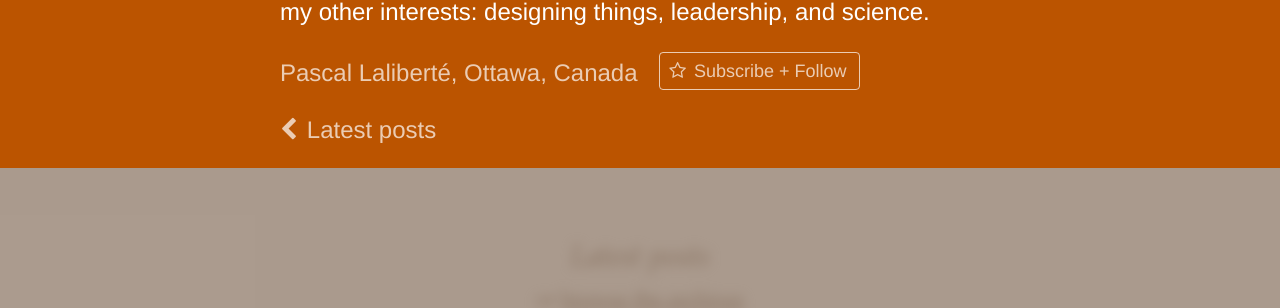
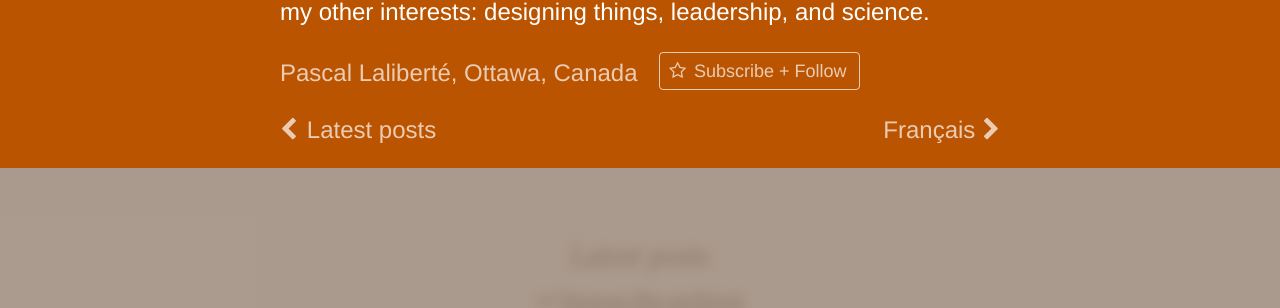
Before and after one commit to pascallaliberte/by.pascallaliberte.me, a Jekyll site: the page built from index.html, in a window 1280 px wide. Shown: the part 294-602 px from the top of the page. Built offline with Jekyll 4.4.1, drawn with Linux system fonts in a browser that asks for light colours; nearby versions of some CDN libraries; the list of posts is cut into pages by our own code.

Commit message:
Added links to the alt_lang (Français)

```diff
--- a/_includes/about.html
+++ b/_includes/about.html
@@ -22,6 +22,7 @@
         <i class="fa fa-chevron-left"></i> Latest posts
       </a>
       {% endif %}
+      {% include alt-lang-link.html from="about" %}
     </div>
   </div>
 
--- /dev/null
+++ b/_includes/alt-lang-link.html
@@ -0,0 +1,17 @@
+{% if include.from == "about" %}
+
+  {% if page.alt_lang_path %}
+  <a href="{{ site.alt_lang_url }}{{ page.alt_lang_path }}" lang="{{ site.alt_lang }}" hreflang="{{ site.alt_lang }}" rel="alternate" class="about-links-alt-lang nowrap">Français<i class="about-links-alt-lang-icon fa fa-chevron-right"></i></a>
+  {% else %}
+  <a href="{{ site.alt_lang_url }}" lang="{{ site.alt_lang }}" hreflang="{{ site.alt_lang }}" rel="alternate" class="about-links-alt-lang nowrap">Français<i class="about-links-alt-lang-icon fa fa-chevron-right"></i></a>
+  {% endif %}
+{% else %}
+  {% if page.alt_lang_path or post.alt_lang_path %}
+  <span class="instapaper_ignore post-alt-lang">
+  <span class="post-meta-separator">&bull;</span>
+
+  <a href="{{ site.alt_lang_url }}{% if page.alt_lang_path %}{{ page.alt_lang_path }}{% else %}{{ post.alt_lang_path }}{% endif %}" lang="{{ site.alt_lang }}" hreflang="{{ site.alt_lang }}" rel="alternate" class="post-alt-lang-link nowrap">Changer au français<i class="post-alt-lang-link-icon fa fa-angle-right"></i></a>
+
+  </span>
+  {% endif %}
+{% endif %}
--- a/_layouts/post.html
+++ b/_layouts/post.html
@@ -19,6 +19,7 @@
 
 <p class="meta">
   <time datetime="{{ page.date | date_to_xmlschema }}" pubdate="pubdate">{{ page.date | date: "%B %e, %Y" }}</time>
+  {% include alt-lang-link.html %}
   {% if page.link %}
     {% include permalink.html %}
   {% endif %}
--- a/a/css/screen.css
+++ b/a/css/screen.css
@@ -592,19 +592,24 @@
 }
 
 /* line 135, ../sass/layouts/post.sass */
-.post-permalink-icon {
+.post-alt-lang-link {
+  color: #BCAFA5;
+}
+
+/* line 138, ../sass/layouts/post.sass */
+.post-permalink-icon, .post-alt-lang-link-icon {
   font-size: 14px;
   font-size: 1.4rem;
   padding-left: 5px;
   padding-left: 0.5rem;
 }
 
-/* line 139, ../sass/layouts/post.sass */
-.post-permalink:hover {
+/* line 142, ../sass/layouts/post.sass */
+.post-permalink:hover, .post-alt-lang-link:hover {
   color: #BB5400;
 }
 
-/* line 142, ../sass/layouts/post.sass */
+/* line 145, ../sass/layouts/post.sass */
 .post .footnotes {
   font-size: 14px;
   font-size: 1.4rem;
@@ -617,7 +622,7 @@
   margin-top: 4rem;
 }
 
-/* line 149, ../sass/layouts/post.sass */
+/* line 152, ../sass/layouts/post.sass */
 .post .post-link-title, .is-post .post .post-link-title {
   font-size: 28px;
   font-size: 2.8rem;
@@ -625,7 +630,7 @@
   line-height: 3.2rem;
 }
 
-/* line 153, ../sass/layouts/post.sass */
+/* line 156, ../sass/layouts/post.sass */
 .post-link-icon {
   font-size: 16px;
   font-size: 1.6rem;
@@ -636,7 +641,7 @@
   vertical-align: middle;
 }
 
-/* line 159, ../sass/layouts/post.sass */
+/* line 162, ../sass/layouts/post.sass */
 .is-home .post {
   margin-top: 70px;
   margin-top: 7rem;
@@ -644,7 +649,7 @@
   margin-bottom: 7rem;
 }
 
-/* line 163, ../sass/layouts/post.sass */
+/* line 166, ../sass/layouts/post.sass */
 .post-next-steps {
   color: #BCAFA5;
   font-size: 12px;
@@ -653,7 +658,7 @@
   line-height: 1.6rem;
   text-align: center;
 }
-/* line 168, ../sass/layouts/post.sass */
+/* line 171, ../sass/layouts/post.sass */
 .post-next-steps .subscribe-follow-link {
   margin: 0;
   text-decoration: none;
@@ -665,18 +670,18 @@
   margin-bottom: 5px;
   margin-bottom: 0.5rem;
 }
-/* line 174, ../sass/layouts/post.sass */
+/* line 177, ../sass/layouts/post.sass */
 .post-next-steps .subscribe-follow-link:hover, .post-next-steps .subscribe-follow-link:focus {
   color: white;
   background-color: #BB5400;
   border-color: #BB5400;
 }
-/* line 178, ../sass/layouts/post.sass */
+/* line 181, ../sass/layouts/post.sass */
 .post-next-steps .subscribe-follow-link:active {
   background-color: #883d00;
   border-color: #883d00;
 }
-/* line 181, ../sass/layouts/post.sass */
+/* line 184, ../sass/layouts/post.sass */
 .post-next-steps .blog-nav-pagination-summary-links {
   margin: 0;
   font-size: inherit;
@@ -685,29 +690,29 @@
   margin-bottom: 1rem;
 }
 
-/* line 187, ../sass/layouts/post.sass */
+/* line 190, ../sass/layouts/post.sass */
 .post-continue-reading {
   text-decoration: none;
 }
 
-/* line 190, ../sass/layouts/post.sass */
+/* line 193, ../sass/layouts/post.sass */
 .post-continue-reading-link {
   text-decoration: underline;
   padding-right: 0.2em;
 }
 
 @media print {
-  /* line 195, ../sass/layouts/post.sass */
+  /* line 198, ../sass/layouts/post.sass */
   .reversefootnote {
     display: none;
   }
 
-  /* line 197, ../sass/layouts/post.sass */
+  /* line 200, ../sass/layouts/post.sass */
   .post-next-steps {
     display: none;
   }
 
-  /* line 199, ../sass/layouts/post.sass */
+  /* line 202, ../sass/layouts/post.sass */
   .is-post .share {
     display: none;
   }
@@ -963,6 +968,17 @@
 }
 
 /* line 81, ../sass/modules/about.sass */
+.js .about-links-alt-lang {
+  float: right;
+  display: inline-block;
+}
+/* line 84, ../sass/modules/about.sass */
+.js .about-links-alt-lang .fa {
+  padding-left: 5px;
+  padding-left: 0.5rem;
+}
+
+/* line 87, ../sass/modules/about.sass */
 .js .about-signature-follow {
   margin: 0;
   white-space: nowrap;
@@ -971,25 +987,25 @@
   margin-top: 0.5rem;
 }
 @media (min-width: 512px) {
-  /* line 81, ../sass/modules/about.sass */
+  /* line 87, ../sass/modules/about.sass */
   .js .about-signature-follow {
     margin-top: 0;
   }
 }
 
-/* line 89, ../sass/modules/about.sass */
+/* line 95, ../sass/modules/about.sass */
 .js .about-signature-name {
   padding-right: 10px;
   padding-right: 1rem;
 }
 
-/* line 92, ../sass/modules/about.sass */
+/* line 98, ../sass/modules/about.sass */
 .js .about-signature {
   margin-top: -3px;
   margin-top: -0.3rem;
 }
 @media (min-width: 512px) {
-  /* line 92, ../sass/modules/about.sass */
+  /* line 98, ../sass/modules/about.sass */
   .js .about-signature {
     padding-top: 5px;
     padding-top: 0.5rem;
@@ -998,7 +1014,7 @@
   }
 }
 
-/* line 98, ../sass/modules/about.sass */
+/* line 104, ../sass/modules/about.sass */
 .about-signature-follow .fa {
   font-size: 25px;
   font-size: 2.5rem;
@@ -1006,17 +1022,17 @@
   padding-right: 1rem;
 }
 
-/* line 102, ../sass/modules/about.sass */
+/* line 108, ../sass/modules/about.sass */
 .js .about-links a, .js .about-signature a {
   text-decoration: none;
 }
 
-/* line 105, ../sass/modules/about.sass */
+/* line 111, ../sass/modules/about.sass */
 .js .about-links a:hover, .js .about-signature a:hover {
   color: white;
 }
 
-/* line 109, ../sass/modules/about.sass */
+/* line 115, ../sass/modules/about.sass */
 .js .about .btn-default, .is-home .about .btn-default {
   color: rgba(255, 255, 255, 0.7);
   background-color: rgba(255, 255, 255, 0);
@@ -1026,7 +1042,7 @@
   margin-top: 5px;
   margin-top: 0.5rem;
 }
-/* line 116, ../sass/modules/about.sass */
+/* line 122, ../sass/modules/about.sass */
 .js .about .btn-default:hover, .js .about .btn-default:active, .js .about .btn-default:focus, .is-home .about .btn-default:hover, .is-home .about .btn-default:active, .is-home .about .btn-default:focus {
   color: white;
   border-color: white;
@@ -1034,14 +1050,14 @@
   outline: none;
 }
 @media (min-width: 512px) {
-  /* line 109, ../sass/modules/about.sass */
+  /* line 115, ../sass/modules/about.sass */
   .js .about .btn-default, .is-home .about .btn-default {
     margin-top: -5px;
     margin-top: -0.5rem;
   }
 }
 
-/* line 124, ../sass/modules/about.sass */
+/* line 130, ../sass/modules/about.sass */
 .subscribe-follow-link .fa {
   margin-left: -2px;
   margin-left: -0.2rem;
@@ -1050,12 +1066,12 @@
 }
 
 @media print {
-  /* line 129, ../sass/modules/about.sass */
+  /* line 135, ../sass/modules/about.sass */
   .js.is-not-home {
     padding-top: 0;
   }
 
-  /* line 131, ../sass/modules/about.sass */
+  /* line 137, ../sass/modules/about.sass */
   .js.is-not-home .about {
     display: none;
   }
--- a/a/sass/modules/about.sass
+++ b/a/sass/modules/about.sass
@@ -78,6 +78,12 @@
   .fa //icon
     +rem(padding-right, 2px)
 
+.js .about-links-alt-lang
+  float: right
+  display: inline-block
+  .fa //icon
+    +rem(padding-left, 5px)
+
 .js .about-signature-follow
   margin: 0
   white-space: nowrap
```
Also changed, not shown: a/css/layouts/post.css (+22 -17 lines), a/css/modules/about.css (+24 -13 lines), a/sass/layouts/post.sass (+5 -2 lines).
